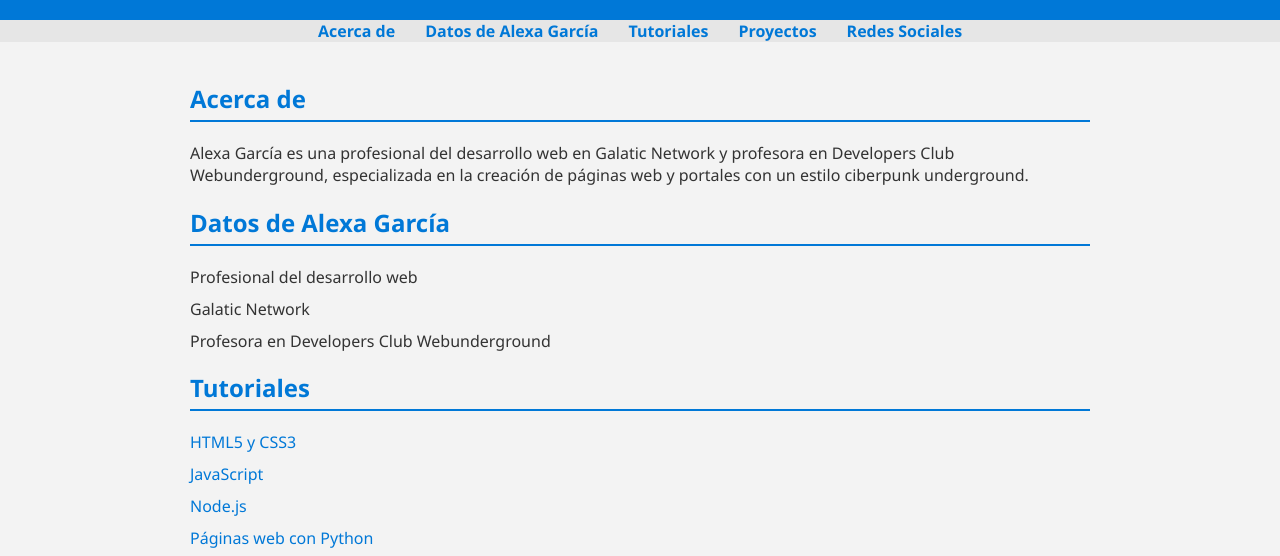
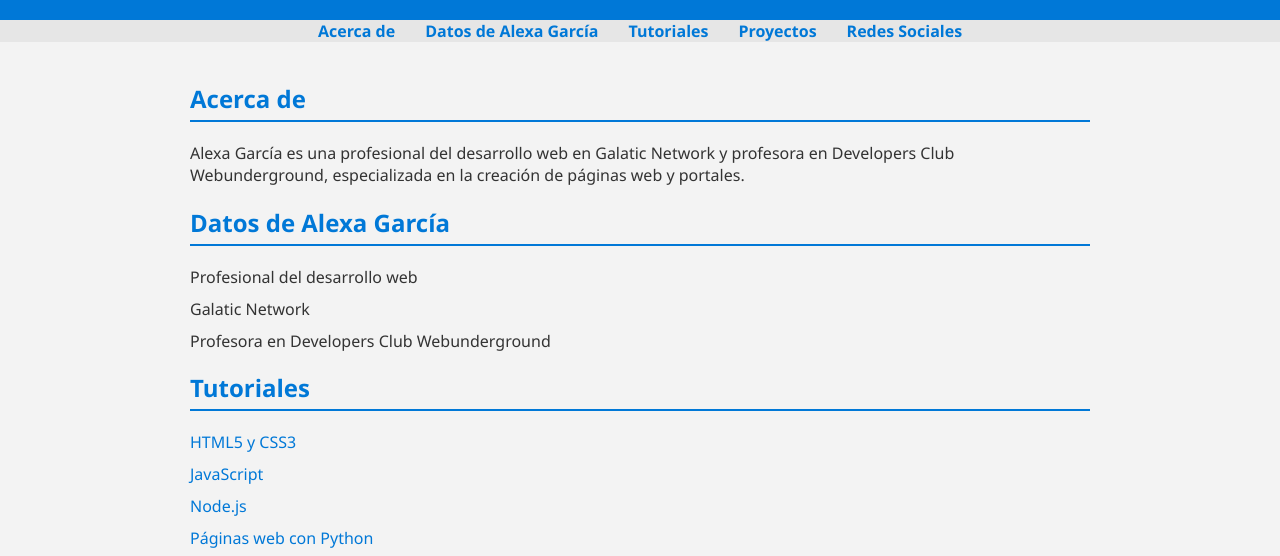
Before and after one commit to GalaticNetWork/GalaticNetWork.github.io, a plain HTML site: page AlexaGarcia/index.html in a window 1280 px wide. Shown: the part 235-791 px from the top of the page. Drawn offline with Linux system fonts and the light colour scheme.

Commit message:
Update index.html

```diff
--- a/AlexaGarcia/index.html
+++ b/AlexaGarcia/index.html
@@ -28,7 +28,7 @@
     <main>
         <section id="acerca-de">
             <h2>Acerca de</h2>
-            <p>Alexa García es una profesional del desarrollo web en Galatic Network y profesora en Developers Club Webunderground, especializada en la creación de páginas web y portales con un estilo ciberpunk underground.</p>
+            <p>Alexa García es una profesional del desarrollo web en Galatic Network y profesora en Developers Club Webunderground, especializada en la creación de páginas web y portales.</p>
         </section>
 
         <section id="datos">
```
